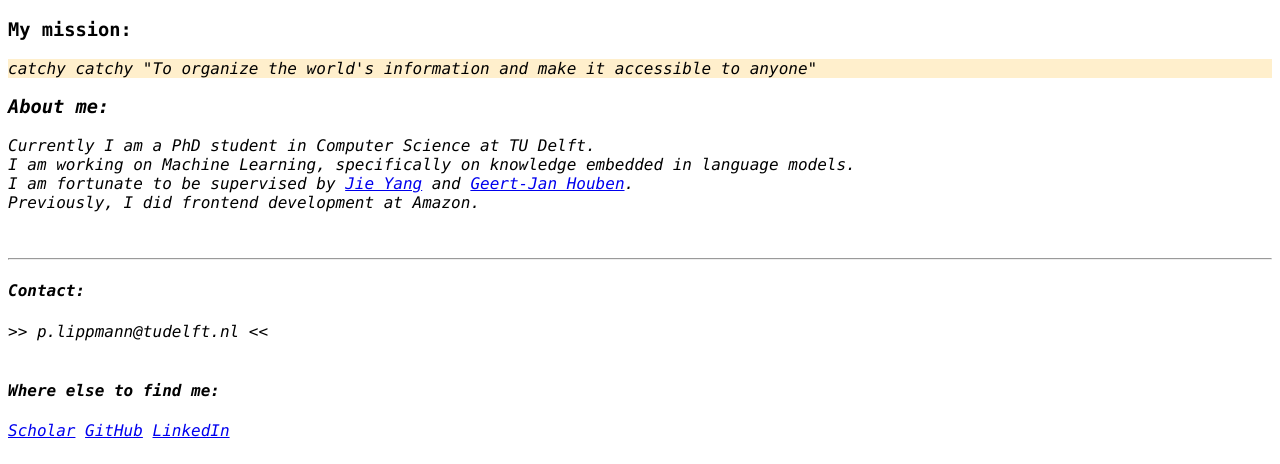
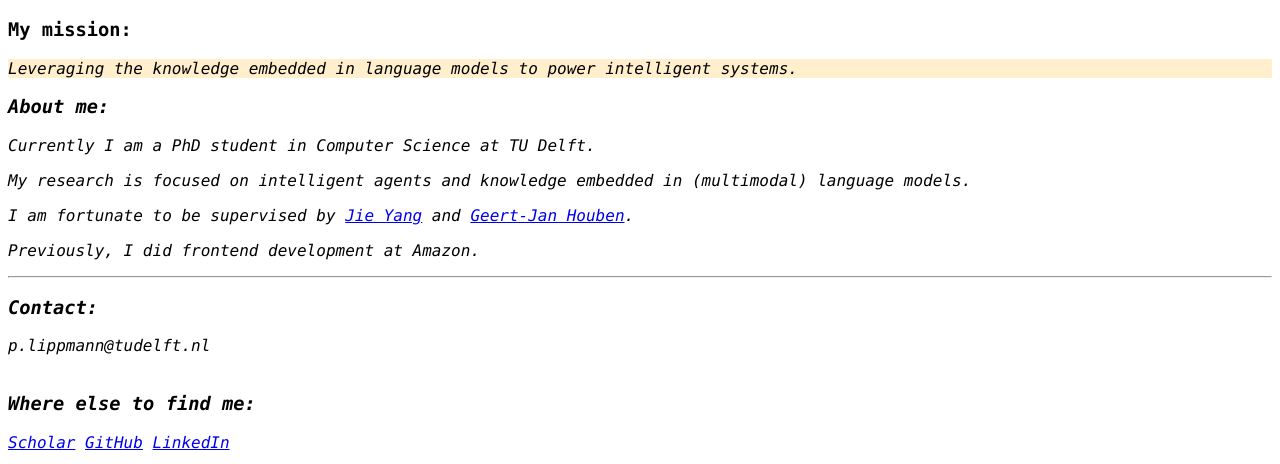
Before and after one commit to PLippmann/PLippmann.github.io, a plain HTML site: page index.html in a window 1280 px wide. Shown: the part 62-526 px from the top of the page. Drawn offline with Linux system fonts and the light colour scheme.

Commit message:
Updated mission

```diff
--- a/index.html
+++ b/index.html
@@ -6,29 +6,28 @@ Philip Lippmann
 </title>
 <style>
 body {
-  font-family:'Lucida Console', monospace
+  font-family:'Lucida Console', monospace;
 }
 </style>
 <body>
 <h1>Philip Lippmann</h1>
 <h3>My mission:</h3>
 <p style="background-color: rgb(255, 239, 204);">
-<em>catchy catchy "To organize the world's information and make it accessible to anyone"<br/>
+<em>Leveraging the knowledge embedded in language models to power intelligent systems.<br/>
 </p>
 <h3>About me:</h3>
-Currently I am a PhD student in Computer Science at TU Delft.<br/>
-I am working on Machine Learning, specifically on knowledge embedded in language models. <br/>
-I am fortunate to be supervised by <a href="https://yangjiera.github.io">Jie Yang</a> and <a href="https://www.wis.ewi.tudelft.nl/houben">Geert-Jan Houben</a>.<br/>
-Previously, I did frontend development at Amazon. <br/>
-<br/><br/><hr/>
-<h4>Contact:</h4>
->> p.lippmann@tudelft.nl <<
+<p>Currently I am a PhD student in Computer Science at TU Delft.</p>
+<p>My research is focused on intelligent agents and knowledge embedded in (multimodal) language models.</p>
+<p>I am fortunate to be supervised by <a href="https://yangjiera.github.io">Jie Yang</a> and <a href="https://www.wis.ewi.tudelft.nl/houben">Geert-Jan Houben</a>.</p>
+<p>Previously, I did frontend development at Amazon. </p>
+<hr/>
+<h3>Contact:</h3>
+p.lippmann@tudelft.nl
 <br/><br/>
-<h4>Where else to find me:</h4>
+<h3>Where else to find me:</h3>
 <a href="https://scholar.google.com/citations?user=ja4Dkd4AAAAJ&hl=en">Scholar</a>
 <a href="https://github.com/PLippmann">GitHub</a>
 <a href=" https://www.linkedin.com/in/philip-lippmann/"">LinkedIn</a>
-<br/><br/>
 <br/><br/>
 <big><big><big><big>
 <big>&lt;big&gt;<a href="https://x.com/__straightgas__">FOLLOW ME ON TWITTER</a>&lt;/big&gt;</big>
@@ -36,3 +35,5 @@ Previously, I did frontend development at Amazon. <br/>
 <br/><br/>
 <h3>Motto:</h3>
 "Don't be evil. And if I ever remove this motto, it's because I am evil now."
+</body>
+</html>
```
